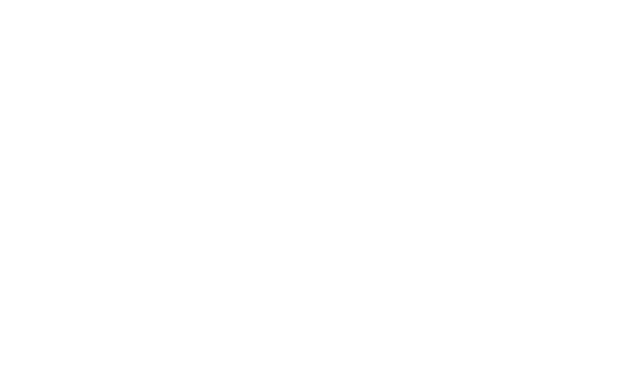
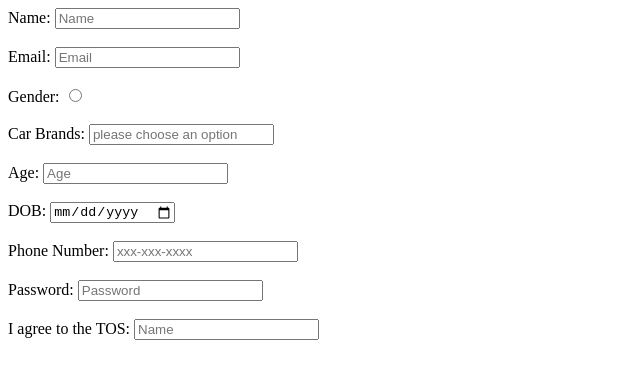
Before and after one commit to acciojob/signup-form-car-Pooja179123, a website: page main.html in a window 1280 px wide. Shown: the whole page, without its empty margins (0-640 px from the left). Drawn offline with Linux system fonts and the light colour scheme.

Commit message:
created a submission

```diff
--- a/main.html
+++ b/main.html
@@ -8,7 +8,25 @@
 
 <body>
 	<!-- the entire body must be written by student -->
-    <script type="text/javascript" src="./script.js">
+	Name: <input type="text" id="name" placeholder="Name" required="Yes">
+	<br><br>
+    	Email: <input type="email" id="email" placeholder="Email" required="Yes">
+	<br><br>
+		Gender: <input type="radio" id="gender_m,gender_f" required="Yes">
+	<br><br>
+		Car Brands: <input type="select" id="cars" placeholder="please choose an option" required="Yes">
+	<br><br>
+		Age: <input type="Number" id="age" placeholder="Age" required="Yes">
+	<br><br>
+		DOB: <input type="Date" id="dob" required="Yes">
+	<br><br>
+		Phone Number: <input type="Tel" id="tel" placeholder="xxx-xxx-xxxx" required="No">
+	<br><br>
+	   Password: <input type="Password" id="password" placeholder="Password" required="Yes">
+	<br><br>
+		I agree to the TOS: <input type="text" id="name" placeholder="Name" required="Yes">
+
+	<script type="text/javascript" src="./script.js">
 </script>
 
 </body>
```
